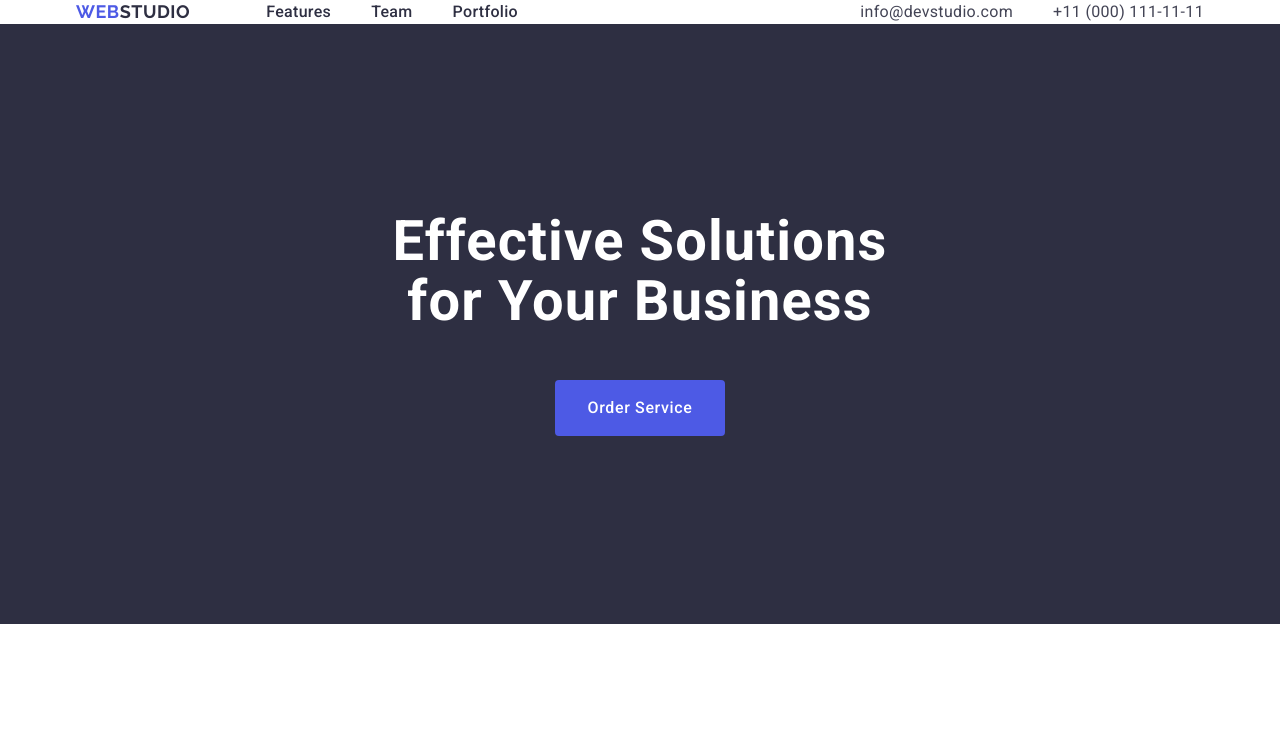
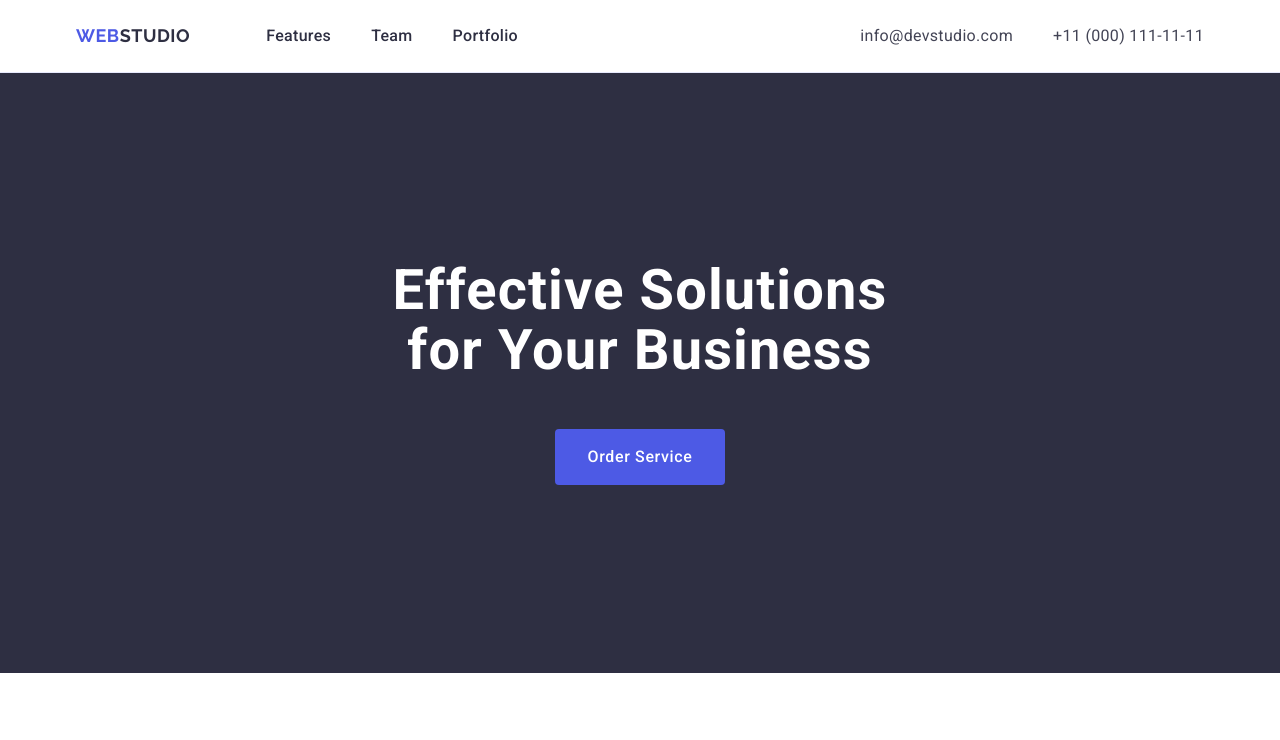
Before and after one commit to mariannagalperina/goit-markup-hw-03, a plain HTML site: page index.html in a window 1280 px wide. Shown: the top 740 px of the page. Drawn offline with nearby package versions, Linux system fonts and the light colour scheme.

Commit message:
Fix header styles

```diff
--- a/css/header.css
+++ b/css/header.css
@@ -1,4 +1,4 @@
-.header .header {
+.header {
   border-bottom: 1px solid #e7e9fc;
 }
 
@@ -29,6 +29,8 @@
   font-size: 16px;
   line-height: 1.5;
   letter-spacing: 0.02em;
+  display: block;
+  padding: 24px 0;
 }
 
 .nav-link:hover,
```
